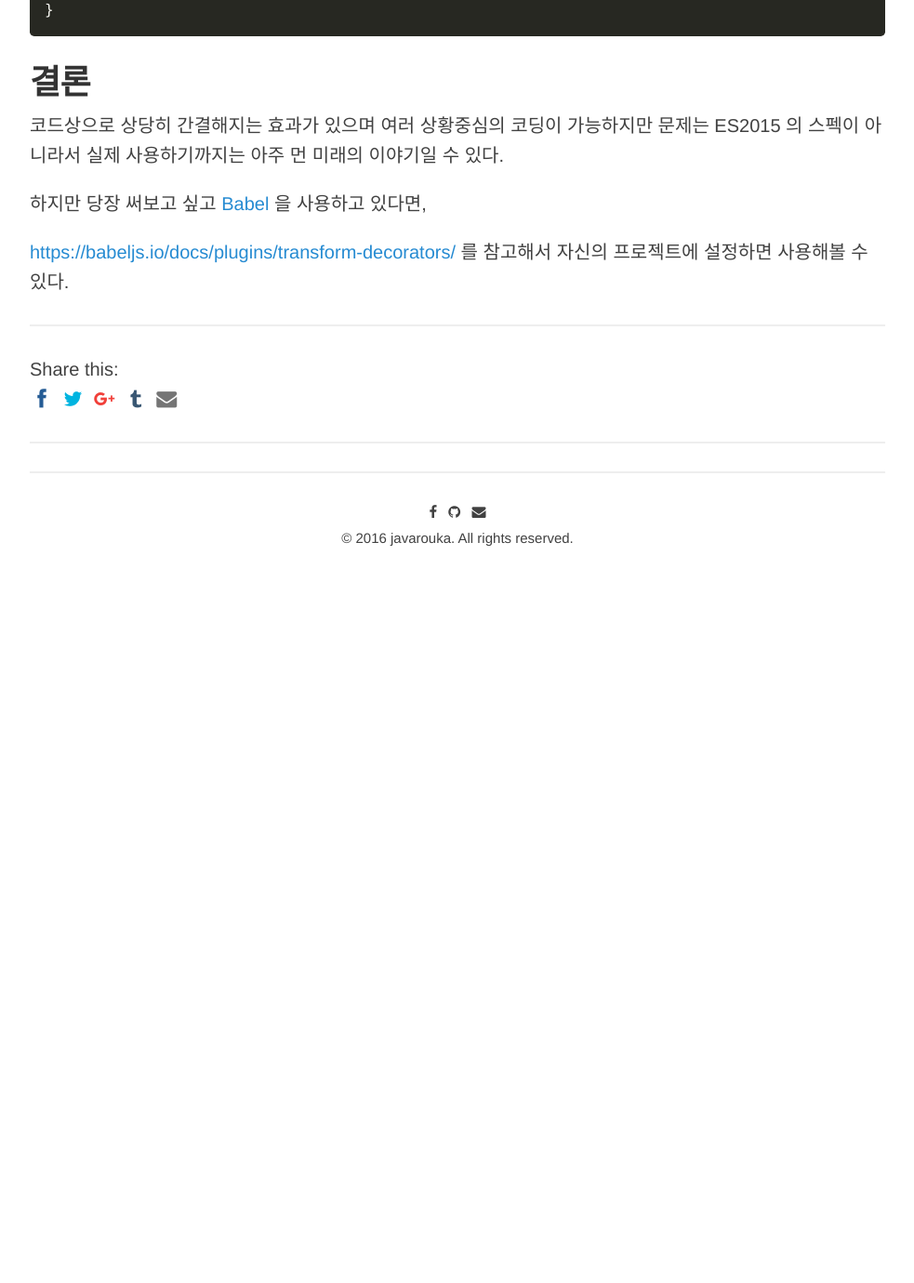
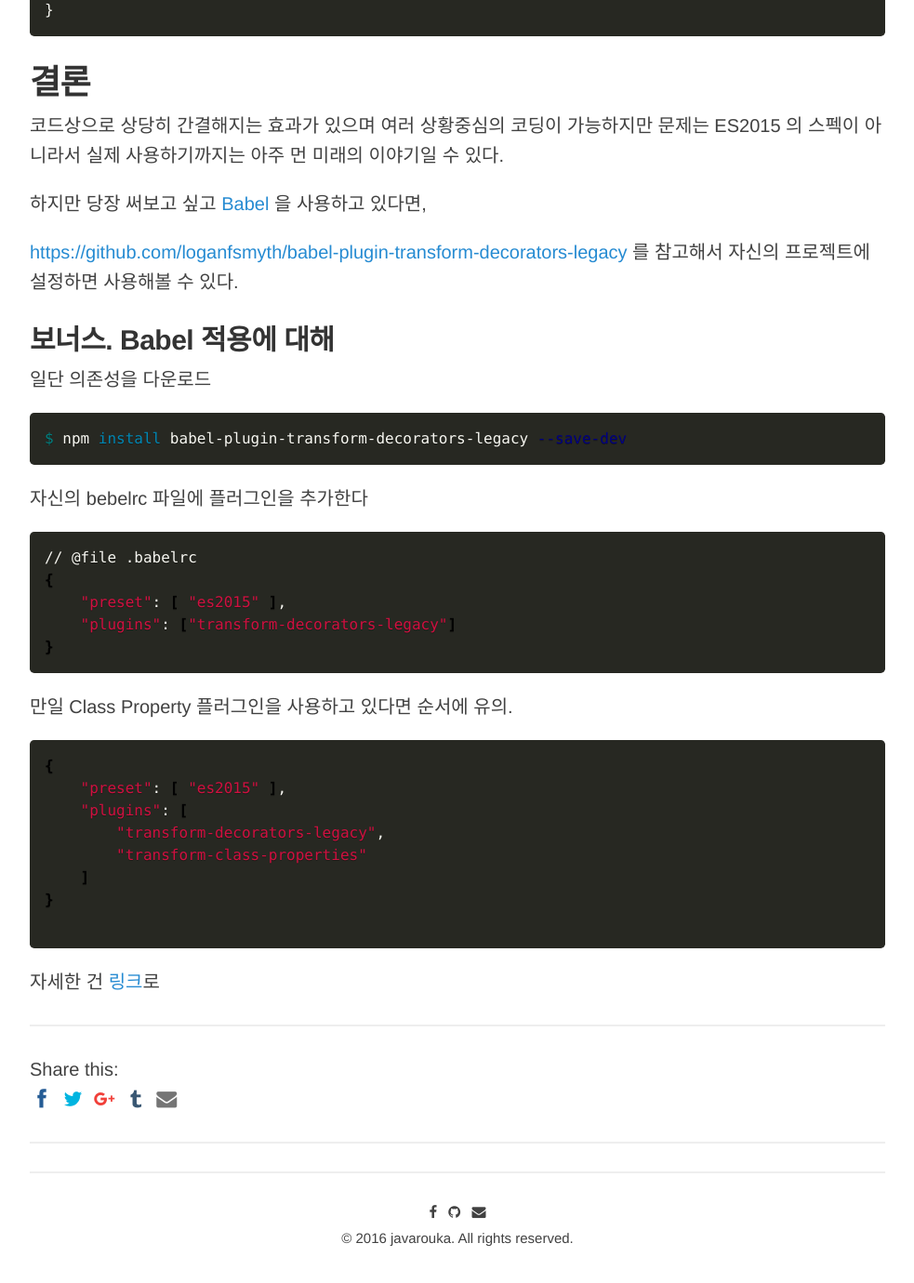
Before and after one commit to javarouka/blog, a Jekyll site: the page built from _posts/2016-09-30-decorator-exploring.md, in a window 1280 px wide and 1400 px high, scrolled down 11658 px. Shown: the top 1380 px of the window at 93% size, without its empty margins (148-1131 px from the left). Built offline with Jekyll 4.4.1, drawn with Linux system fonts in a browser that asks for light colours; nearby versions of some CDN libraries; comment, search, counter and statistics services are not loaded; before the commit the page ends 12349 px from its top, so only the background shows below that.

Commit message:
Promise Draft

````diff
--- a/_posts/2016-09-30-decorator-exploring.md
+++ b/_posts/2016-09-30-decorator-exploring.md
@@ -487,4 +487,37 @@
 
 하지만 당장 써보고 싶고 <a href="https://babeljs.io/" target="_blank">Babel</a> 을 사용하고 있다면,
 
-<a href="https://babeljs.io/docs/plugins/transform-decorators/" target="_blank">https://babeljs.io/docs/plugins/transform-decorators/</a> 를 참고해서 자신의 프로젝트에 설정하면 사용해볼 수 있다.
+<a href="https://github.com/loganfsmyth/babel-plugin-transform-decorators-legacy" target="_blank">https://github.com/loganfsmyth/babel-plugin-transform-decorators-legacy</a> 를 참고해서 자신의 프로젝트에 설정하면 사용해볼 수 있다.
+
+### 보너스. Babel 적용에 대해
+
+일단 의존성을 다운로드
+
+```sh
+$ npm install babel-plugin-transform-decorators-legacy --save-dev
+```
+
+자신의 bebelrc 파일에 플러그인을 추가한다
+
+```sh
+// @file .babelrc
+{
+    "preset": [ "es2015" ],
+    "plugins": ["transform-decorators-legacy"]
+}
+```
+
+만일 Class Property 플러그인을 사용하고 있다면 순서에 유의.
+
+```sh
+{
+    "preset": [ "es2015" ],
+    "plugins": [
+        "transform-decorators-legacy",
+        "transform-class-properties"
+    ]
+}
+
+```
+
+자세한 건 <a href="https://github.com/loganfsmyth/babel-plugin-transform-decorators-legacy">링크</a>로
````
